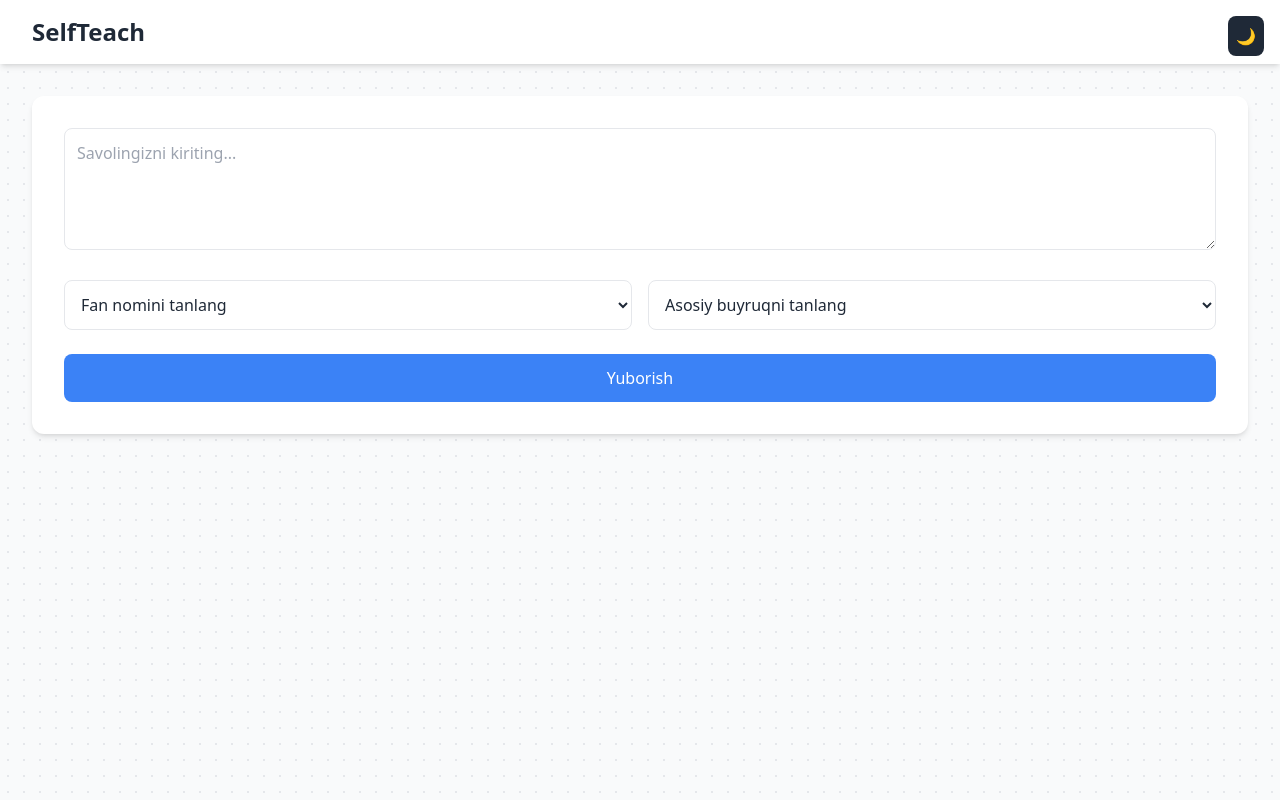
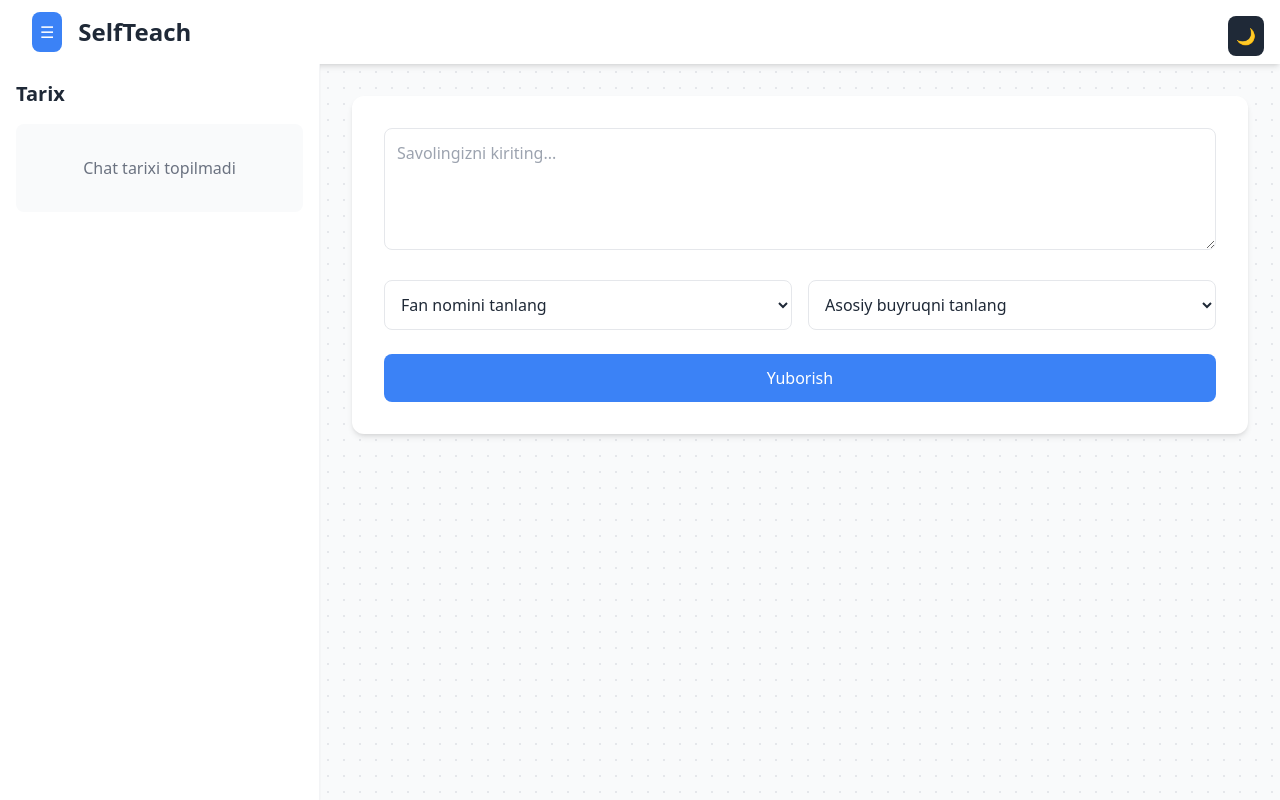
Before and after one commit to OktamovShokhjahon/selfteach-chatbot-frontend, a React (Vite) app: page / in a window 1280 px wide. Built offline with nearby package versions, Linux system fonts and the light colour scheme.

Commit message:
sidebar responsive fix

```diff
--- a/src/components/Layout/Layout.jsx
+++ b/src/components/Layout/Layout.jsx
@@ -12,25 +12,15 @@ const Layout = ({
 }) => {
   return (
     <div className="min-h-screen bg-gray-50 dark:bg-gray-900 bg-[radial-gradient(#e5e7eb_1px,transparent_1px)] [background-size:16px_16px]">
-      <Navbar />
+      <Navbar sidebarOpen={sidebarOpen} setSidebarOpen={setSidebarOpen} />
 
       <div className="flex flex-col md:flex-row">
-        {/* Mobile Sidebar Toggle */}
-        <button
-          className="md:hidden fixed top-20 left-4 z-50 p-2 rounded-lg bg-blue-500 hover:bg-blue-600 dark:bg-indigo-500 text-white"
-          onClick={() => setSidebarOpen(!sidebarOpen)}
-        >
-          {sidebarOpen ? "✕" : "☰"}
-        </button>
-
-        {sidebarOpen && (
         <Sidebar
           history={history}
           onHistoryClick={onHistoryClick}
           sidebarOpen={sidebarOpen}
           onCloseSidebar={onCloseSidebar}
         />
-        )}
 
         <main className="flex-1 p-4 md:p-8 md:ml-0">{children}</main>
       </div>
--- a/src/components/Navbar/Navbar.jsx
+++ b/src/components/Navbar/Navbar.jsx
@@ -2,12 +2,20 @@ import React from "react";
 import { Link } from "react-router-dom";
 import { ThemeToggle } from "../ThemeToggle/ThemeToggle";
 
-const Navbar = () => {
+const Navbar = ({ sidebarOpen, setSidebarOpen }) => {
   return (
     <nav className="bg-white dark:bg-gray-800 shadow-md">
       <div className="max-w-7xl mx-auto px-4 sm:px-6 lg:px-8">
         <div className="flex items-center justify-between h-16">
-          <div className="flex items-center">
+          <div className="flex items-center gap-4">
+            {/* Toggle/Close Button */}
+            <button
+              className="p-2 rounded-lg bg-blue-500 hover:bg-blue-600 dark:bg-indigo-500 text-white cursor-pointer"
+              onClick={() => setSidebarOpen(!sidebarOpen)}
+            >
+              {sidebarOpen ? "✕" : "☰"}
+            </button>
+
             <Link to="/" className="flex-shrink-0">
               <h1 className="text-2xl font-bold text-gray-800 dark:text-white">
                 SelfTeach
--- a/src/components/Sidebar/Sidebar.jsx
+++ b/src/components/Sidebar/Sidebar.jsx
@@ -5,7 +5,6 @@ import { HistoryItem } from "./HistoryItem";
 export function Sidebar({
   history,
   onHistoryClick,
-
   sidebarOpen,
   onCloseSidebar,
 }) {
@@ -15,16 +14,16 @@ export function Sidebar({
     <>
       {sidebarOpen && (
         <div
-          className="md:hidden fixed inset-0 bg-black bg-opacity-50 z-30"
+          className="md:hidden fixed inset-0  bg-opacity-50 z-30"
           onClick={onCloseSidebar}
         ></div>
       )}
       <div
         className={`${
           sidebarOpen ? "translate-x-0" : "-translate-x-full"
-        } md:translate-x-0 w-full md:w-80 bg-white dark:bg-gray-800 h-screen overflow-y-auto fixed md:sticky left-0 top-0 p-4 border-r border-gray-100 dark:border-gray-700 transition-transform duration-300 z-40 shadow-sm`}
+        } md:translate-x-0 w-full md:w-80 bg-white dark:bg-gray-800 h-[calc(100vh-64px)] overflow-y-auto fixed md:sticky left-0 top-16 p-4 border-r border-gray-100 dark:border-gray-700 transition-transform duration-300 z-40 shadow-sm`}
       >
-        <h2 className="text-xl font-bold mb-4 mt-12 md:mt-0 text-gray-800 dark:text-white">
+        <h2 className="text-xl font-bold mb-4 text-gray-800 dark:text-white">
           Tarix
         </h2>
         <div className="space-y-4">
```
Lines whose indentation alone changed are shown as unchanged.
